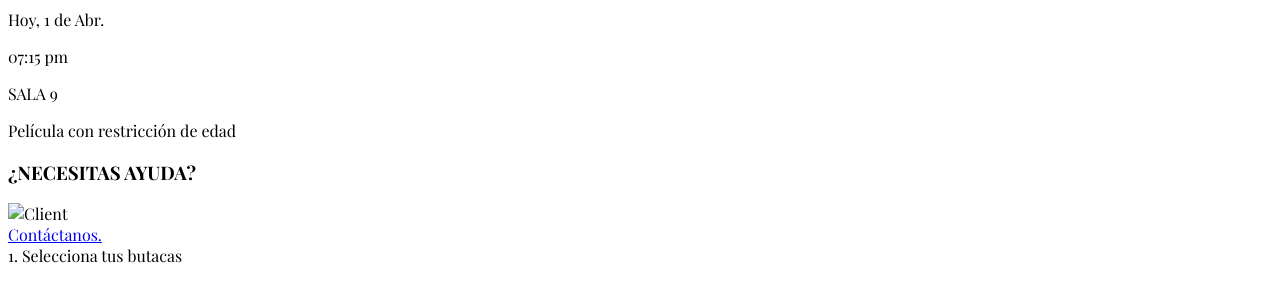
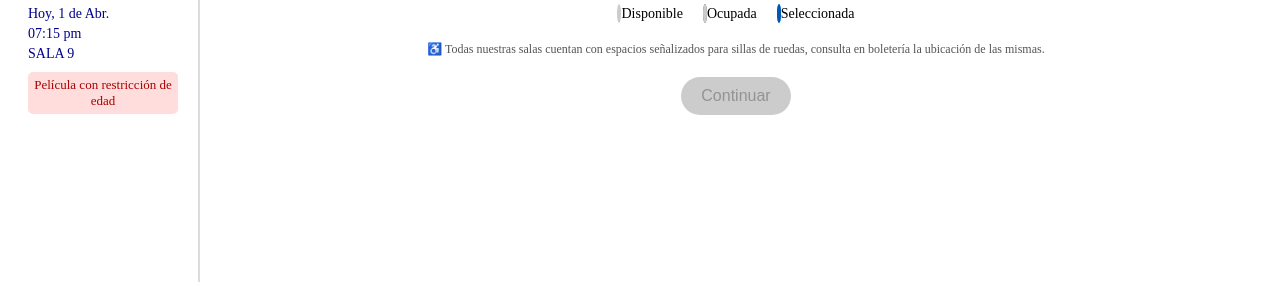
Before and after one commit to andre2ie7e/andre2sie7e.github.io, a plain HTML site: page index.html in a window 1280 px wide. Shown: the part 246-528 px from the top of the page. Drawn offline with nearby package versions, Linux system fonts and the light colour scheme; a script that the page names is missing.

Commit message:
Update styles.css

```diff
--- a/styles.css
+++ b/styles.css
@@ -1,3 +1,166 @@
-body {
-  font-family: 'Playfair Display', serif;
-}
+[8:05 p. m., 9/4/2025] Jean Pierre Grima: body {
+    font-family: Arial, sans-serif;
+    background-color: #F0F8FF;
+    margin: 0;
+    padding: 0;
+  }
+
+  .app-wrapper {
+    display: flex;
+    height: 100vh;
+  }
+
+  .sidebar {
+    width: 150px;
+    background-color: #ffffff;
+    padding: 20px;
+    display: flex;
+    flex-direction: column;
+    justify-content: space-between;
+    border-right: 2px solid #DCDCDC;
+  }
+
+  .movie-info {
+    text-align: center;
+  }
+
+  .movie-poster {
+    width: 100%;
+    border-radius: 10px;
+    margin-bottom: -15px;
+    margin-top: 8px;
+  }
+
+  .cliente {
+    width: 50%;
+    border-radius: 10px;
+    margin-bottom: 5px;
+    margin-top: -5px;
+  }
+
+  .movie-title {
+    font-weight: bold;
+    font-size: 18px;
+    margin-bottom: 10px;
+    color: #4169E1;
+  }
+
+  .movie-details p {
+    margin: 4px 0;
+    font-size: 14px;
+    color:darkblue;
+    text-align: left;
+  }
+
+  .age-restriction {
+    margin-top: 10px;
+    background-color: #ffdddd;
+    color: #a00;
+    padding: 5px;
+    font-size: 13px;
+    border-radius: 5px;
+  }
+
+  .ayuda {
+    text-align: center;
+    font-size: 14px;
+  }
+
+  .icono-ayuda {
+    font-size: 32px;
+    margin: 10px 0;
+  }
+
+  .contacto {
+    color: #0056b3;
+    text-decoration: none;
+    font-weight: bold;
+  }
+
+  .container {
+    flex-grow: 1;
+    padding: 40px;
+    text-align: center;
+  }
+
+  .screen {
+    color:white;
+    text-indent: 190px ;
+    background-color: #1E90FF;
+    margin-bottom: 20px;
+    margin-top: -40px;
+    margin-left: -235px;
+    margin-right: -40px;
+    padding: 10px;
+    font-weight: bold;
+  }
+
+  .pantalla {
+    color:#0056b3
+  }
+
+  .seating-area {
+    display: grid;
+    grid-template-columns: repeat(12, 30px);
+    gap: 10px;
+    justify-content: center;
+    margin-bottom: 20px;
+  }
+
+  .seat {
+    width: 30px;
+    height: 30px;
+    border-radius: 50%;
+    border: 2px solid #ccc;
+    cursor: pointer;
+    transition: background-color 0.3s, transform 0.2s;
+  }
+
+  .seat.disponible {
+    background-color: white;
+  }
+
+  .seat.ocupada {
+    background-color: #555;
+    cursor: not-allowed;
+  }
+
+  .seat.seleccionada {
+    background-color: #007bff;
+    border-color: #0056b3;
+    transform: scale(1.1);
+  }
+
+  .legend {
+    display: flex;
+    justify-content: center;
+    gap: 20px;
+    margin-bottom: 20px;
+    font-size: 14px;
+  }
+
+  .nota-accesibilidad {
+    font-size: 12px;
+    color: #555;
+    margin-bottom: 20px;
+  }
+
+  button#continuar {
+    background-color: #ccc;
+    border: none;
+    padding: 10px 20px;
+    border-radius: 20px;
+    font-size: 16px;
+    cursor: not-allowed;
+    transition: background-color 0.3s;
+  }
+
+  button#continuar.enabled {
+    background-color: #007bff;
+    color: white;
+    cursor: pointer;
+  }
+
+  .contacto {
+    margin-top: -10px;
+  }
```
